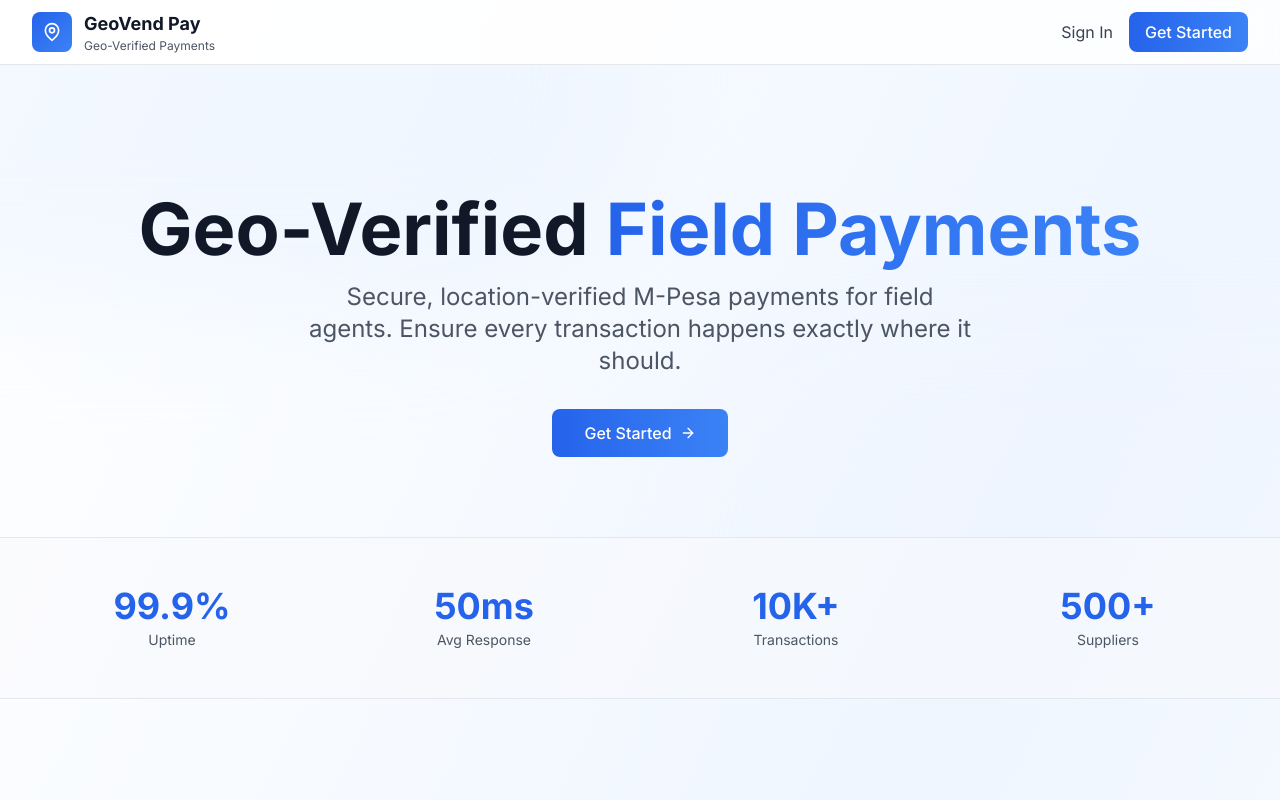
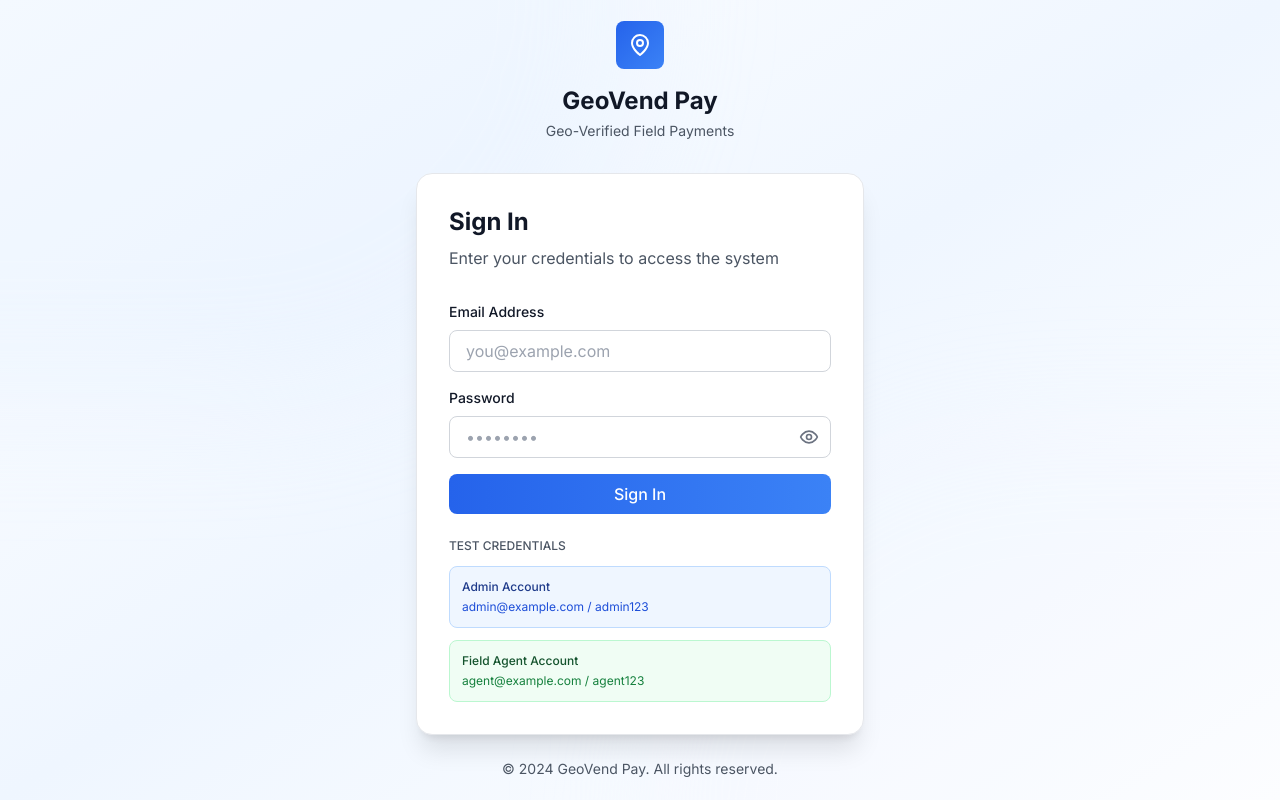
Before and after one commit to njagua76/Geo-Verified-Vendor-Pay-System, a React (Create React App) app in the folder frontend/Geo-vendor/: page / in a window 1280 px wide. Shown: the top 800 px of the page. Built offline with nearby package versions, Linux system fonts and the light colour scheme; no server answers.

Commit message:
some changes

```diff
--- a/frontend/Geo-vendor/src/App.jsx
+++ b/frontend/Geo-vendor/src/App.jsx
@@ -5,7 +5,6 @@ import { AuthProvider } from './context/AuthContext';
 import ProtectedRoute from './components/Auth/ProtectedRoute';
 
 // Pages
-import Landing from './pages/Landing';
 import Login from './pages/Login';
 import Dashboard from './pages/Dashboard';
 import Verify from './pages/Verify';
@@ -14,15 +13,15 @@ function App() {
   return (
     <AuthProvider>
       <Routes>
-        {/* Public Routes */}
-        <Route path="/" element={<Landing />} />
+        {/* Public Routes - Login is the landing page */}
+        <Route path="/" element={<Login />} />
         <Route path="/login" element={<Login />} />
 
         {/* Protected Admin Routes */}
         <Route
           path="/dashboard"
           element={
-            <ProtectedRoute allowedRoles={['administrator']}>
+            <ProtectedRoute allowedRoles={['Admin']}>
               <Dashboard />
             </ProtectedRoute>
           }
@@ -32,13 +31,13 @@ function App() {
         <Route
           path="/verify"
           element={
-            <ProtectedRoute allowedRoles={['field_agent']}>
+            <ProtectedRoute allowedRoles={['Field Agent']}>
               <Verify />
             </ProtectedRoute>
           }
         />
 
-        {/* Catch all - redirect to home */}
+        {/* Catch all - redirect to login */}
         <Route path="*" element={<Navigate to="/" replace />} />
       </Routes>
     </AuthProvider>
--- a/frontend/Geo-vendor/src/api/apiClient.js
+++ b/frontend/Geo-vendor/src/api/apiClient.js
@@ -1,6 +1,6 @@
 import axios from 'axios';
 
-const API_BASE_URL = process.env.REACT_APP_API_URL || 'http://localhost:5000/api';
+const API_BASE_URL = process.env.REACT_APP_API_URL || 'https://geo-vendor-backend.onrender.com';
 
 const apiClient = axios.create({
   baseURL: API_BASE_URL,
@@ -36,7 +36,7 @@ apiClient.interceptors.response.use(
 
 export const authAPI = {
   login: (email, password) =>
-    apiClient.post('/login', { email, password }),
+    apiClient.post('/api/auth/login', { email, password }),
 
   logout: () => {
     localStorage.removeItem('token');
@@ -44,24 +44,13 @@ export const authAPI = {
   },
 };
 
-export const supplierAPI = {
-  getAll: () => apiClient.get('/suppliers'),
-  getById: (id) => apiClient.get(`/suppliers/${id}`),
-  create: (data) => apiClient.post('/suppliers', data),
-  update: (id, data) => apiClient.put(`/suppliers/${id}`, data),
-  delete: (id) => apiClient.delete(`/suppliers/${id}`),
+export const dashboardAPI = {
+  getAdmin: () => apiClient.get('/api/admin/dashboard'),
+  getAgent: () => apiClient.get('/api/agent/verify'),
 };
 
-export const transactionAPI = {
-  getAll: () => apiClient.get('/transactions'),
-  getById: (id) => apiClient.get(`/transactions/${id}`),
-  verify: (data) => apiClient.post('/verify', data),
-};
-
-export const userAPI = {
-  getProfile: () => apiClient.get('/user/profile'),
-  getAll: () => apiClient.get('/users'),
-  create: (data) => apiClient.post('/users', data),
+export const profileAPI = {
+  getProfile: () => apiClient.get('/api/profile'),
 };
 
 export default apiClient;
--- a/frontend/Geo-vendor/src/components/payment/PaymentVerification.jsx
+++ b/frontend/Geo-vendor/src/components/payment/PaymentVerification.jsx
@@ -111,8 +111,7 @@ export const PaymentVerification = () => {
     setMessage('Processing payment...');
 
     try {
-      const supplier = suppliers.find((s) => s.id === parseInt(selectedSupplier));
-      const response = await axios.post('/api/verify', {
+      await axios.post('/api/verify', {
         supplier_id: selectedSupplier,
         amount: parseFloat(amount),
         latitude: location.latitude,
--- a/frontend/Geo-vendor/src/context/AuthContext.jsx
+++ b/frontend/Geo-vendor/src/context/AuthContext.jsx
@@ -7,17 +7,9 @@ export const AuthProvider = ({ children }) => {
   const [user, setUser] = useState(null);
   const [token, setToken] = useState(null);
   const [loading, setLoading] = useState(true);
+  const [isLoggedIn, setIsLoggedIn] = useState(false);
 
-  // Base API URL from .env or fallback
-  axios.defaults.baseURL = process.env.REACT_APP_API_URL || "http://localhost:5000";
-
-  // Attach token automatically to axios
-  if (token) {
-    axios.defaults.headers.common["Authorization"] = `Bearer ${token}`;
-  } else {
-    delete axios.defaults.headers.common["Authorization"];
-  }
-
+  // Initialize from localStorage on mount
   useEffect(() => {
     const storedToken = localStorage.getItem("token");
     const storedUser = localStorage.getItem("user");
@@ -25,6 +17,10 @@ export const AuthProvider = ({ children }) => {
     if (storedToken && storedUser) {
       setToken(storedToken);
       setUser(JSON.parse(storedUser));
+      setIsLoggedIn(true);
+
+      // Set the token in axios headers
+      axios.defaults.headers.common["Authorization"] = `Bearer ${storedToken}`;
     }
 
     setLoading(false);
@@ -32,34 +28,47 @@ export const AuthProvider = ({ children }) => {
 
   const login = async (email, password) => {
     try {
-      const res = await axios.post("/login", { email, password });
-      const { token, user } = res.data;
+      const baseURL = process.env.REACT_APP_API_URL || "https://geo-vendor-backend.onrender.com";
+      const response = await axios.post(
+        `${baseURL}/api/auth/login`,
+        { email, password },
+        { headers: { "Content-Type": "application/json" } }
+      );
 
-      localStorage.setItem("token", token);
-      localStorage.setItem("user", JSON.stringify(user));
+      const { token: newToken, user: userData } = response.data;
 
-      setToken(token);
-      setUser(user);
+      // Store token and user in state and localStorage
+      setToken(newToken);
+      setUser(userData);
+      setIsLoggedIn(true);
 
-      return { success: true, user };
+      localStorage.setItem("token", newToken);
+      localStorage.setItem("user", JSON.stringify(userData));
+
+      // Set token in axios headers for future requests
+      axios.defaults.headers.common["Authorization"] = `Bearer ${newToken}`;
+
+      return { success: true, user: userData };
     } catch (error) {
-      return {
-        success: false,
-        message:
-          error.response?.data?.error || "Login failed. Please check credentials.",
-      };
+      const message =
+        error.response?.data?.message ||
+        error.response?.data?.error ||
+        "Invalid credentials";
+      return { success: false, message };
     }
   };
 
   const logout = () => {
+    setUser(null);
+    setToken(null);
+    setIsLoggedIn(false);
     localStorage.removeItem("token");
     localStorage.removeItem("user");
-    setToken(null);
-    setUser(null);
+    delete axios.defaults.headers.common["Authorization"];
   };
 
   return (
-    <AuthContext.Provider value={{ user, token, login, logout, loading }}>
+    <AuthContext.Provider value={{ user, token, loading, isLoggedIn, login, logout }}>
       {children}
     </AuthContext.Provider>
   );
--- a/frontend/Geo-vendor/src/pages/Dashboard.jsx
+++ b/frontend/Geo-vendor/src/pages/Dashboard.jsx
@@ -1,5 +1,5 @@
 import React, { useState, useEffect } from 'react';
-import { Activity, TrendingUp, DollarSign, Users, Building2, MapPin, RefreshCw, CheckCircle2, XCircle, AlertCircle } from 'lucide-react';
+import { Activity, TrendingUp, DollarSign, Building2, MapPin, RefreshCw, CheckCircle2, XCircle, AlertCircle } from 'lucide-react';
 import axios from 'axios';
 
 export const Dashboard = () => {
--- a/frontend/Geo-vendor/src/pages/Login.jsx
+++ b/frontend/Geo-vendor/src/pages/Login.jsx
@@ -21,10 +21,10 @@ export const Login = () => {
 
     if (result.success) {
       // Redirect based on user role
-      const role = result.user?.role || result.user?.role_name;
-      if (role === 'administrator') {
+      const role = result.user?.role;
+      if (role === 'Admin') {
         navigate('/dashboard');
-      } else if (role === 'field_agent') {
+      } else if (role === 'Field Agent') {
         navigate('/verify');
       } else {
         navigate('/');
@@ -34,6 +34,16 @@ export const Login = () => {
     }
 
     setLoading(false);
+  };
+
+  const fillTestAdmin = () => {
+    setEmail('admin@example.com');
+    setPassword('admin123');
+  };
+
+  const fillTestAgent = () => {
+    setEmail('agent@example.com');
+    setPassword('agent123');
   };
 
   return (
@@ -59,8 +69,8 @@ export const Login = () => {
 
         {/* Login Card */}
         <div className="bg-white rounded-2xl shadow-xl border border-gray-200 p-8 animate-slide-in" style={{ animationDelay: '0.1s' }}>
-          <h2 className="text-2xl font-bold text-gray-900 mb-2">Welcome Back</h2>
-          <p className="text-gray-600 mb-8">Sign in to your account to continue</p>
+          <h2 className="text-2xl font-bold text-gray-900 mb-2">Sign In</h2>
+          <p className="text-gray-600 mb-8">Enter your credentials to access the system</p>
 
           {error && (
             <div className="mb-6 p-4 rounded-lg bg-red-50 border border-red-200">
@@ -123,6 +133,27 @@ export const Login = () => {
               )}
             </button>
           </form>
+
+          {/* Test Credentials */}
+          <div className="mt-6 space-y-3">
+            <p className="text-xs font-medium text-gray-600 uppercase">Test Credentials</p>
+            <button
+              type="button"
+              onClick={fillTestAdmin}
+              className="w-full p-3 rounded-lg bg-blue-50 border border-blue-200 hover:bg-blue-100 transition-colors text-left"
+            >
+              <p className="text-xs font-medium text-blue-900">Admin Account</p>
+              <p className="text-xs text-blue-700 mt-1">admin@example.com / admin123</p>
+            </button>
+            <button
+              type="button"
+              onClick={fillTestAgent}
+              className="w-full p-3 rounded-lg bg-green-50 border border-green-200 hover:bg-green-100 transition-colors text-left"
+            >
+              <p className="text-xs font-medium text-green-900">Field Agent Account</p>
+              <p className="text-xs text-green-700 mt-1">agent@example.com / agent123</p>
+            </button>
+          </div>
         </div>
 
         {/* Footer */}
```
Also changed, not shown: 1 other file (tests, documents, lock files or other folders).
